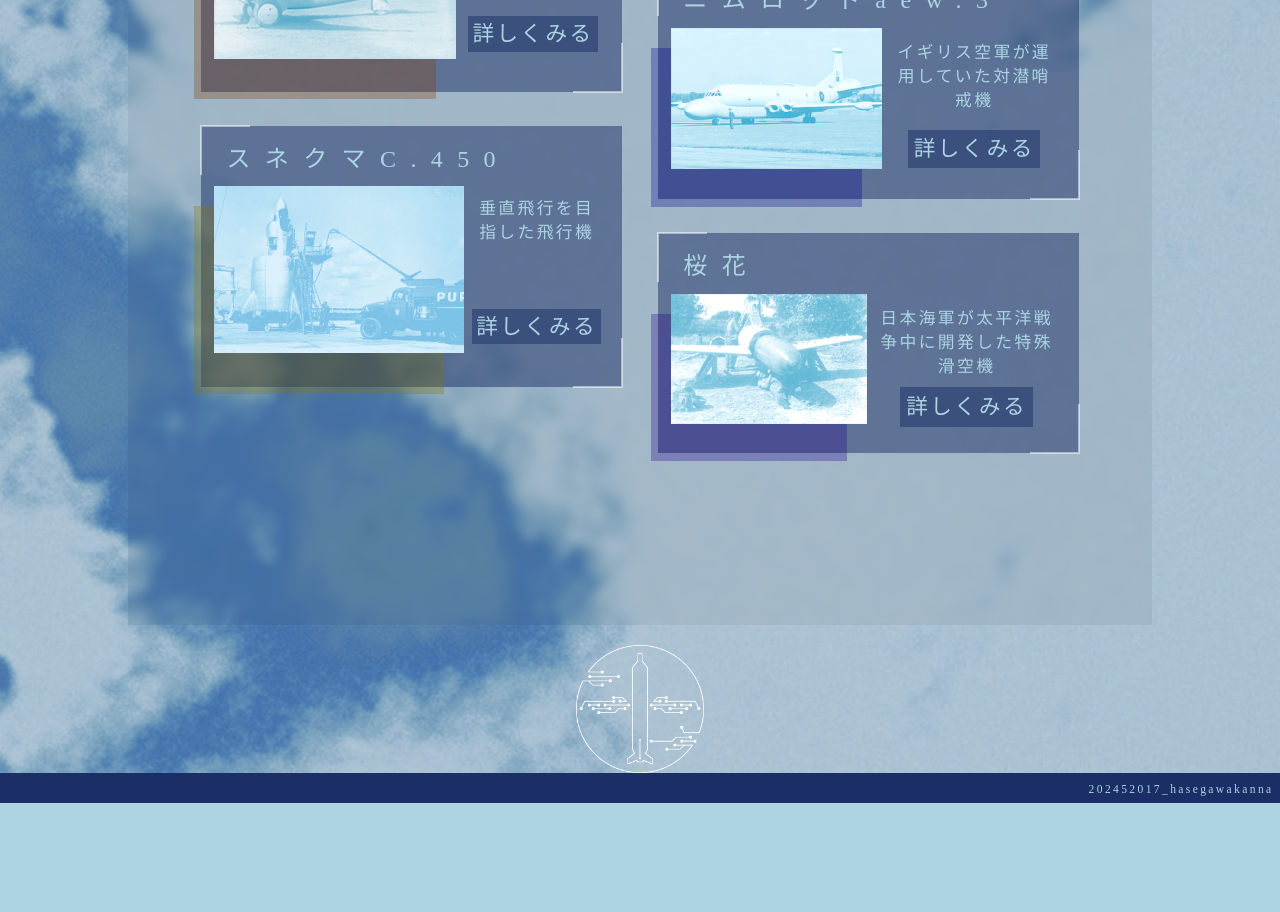
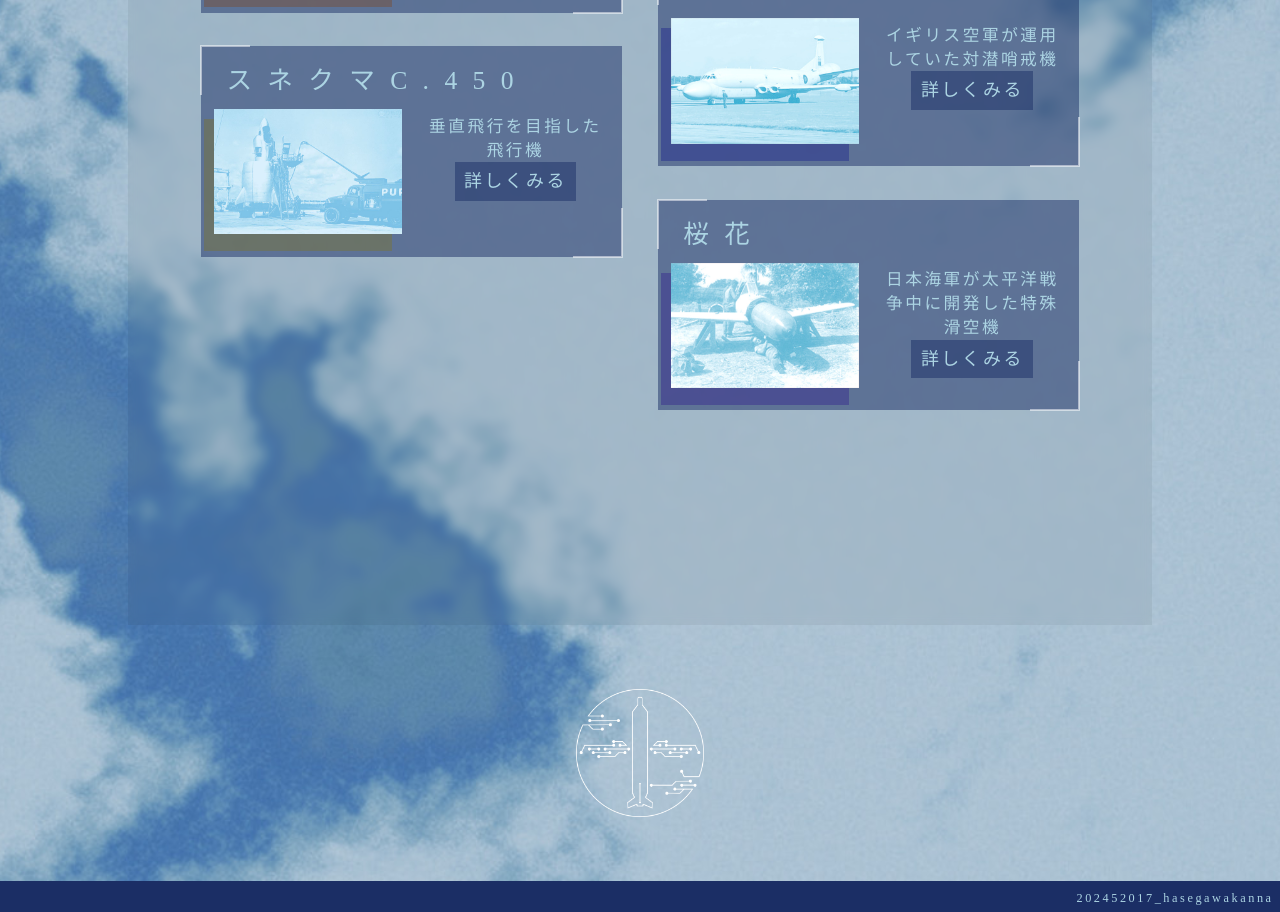
Before and after one commit to kankura74/vehicle, a plain HTML site: page index.html in a window 1280 px wide. Shown: the part 1138-2050 px from the top of the page. Before the commit the page ends 1941 px from the top, so only its background shows below. Drawn offline with Linux system fonts and the light colour scheme; some packages are replaced by stand-ins of ours; a web font is replaced by a local one.

Commit message:
Add files via upload

```diff
--- a/style.css
+++ b/style.css
@@ -3,7 +3,7 @@
 /* 共通部分*/
 /*必要なら書き足すこと*/
 html {
-	font-size: clamp( 0.5rem, calc( 0.75rem + 1vw ), 1.5rem );
+	font-size: clamp( 0.5rem, calc( 0.8rem + 1vw ), 2rem );
 }
 
 body {
@@ -35,6 +35,7 @@ a {
 	background: transparent;
 	text-decoration: none;
 	color: inherit;
+
 }
 
 
@@ -59,7 +60,7 @@ a {
 .wrapper {
 	margin: 0 auto;
 	width: 80%;
-	max-width: 1200px;
+	max-width: 1300px;
 }
 
 /* 所設定 */
@@ -167,7 +168,6 @@ li.list {
 .sozai5,
 .sozai6 {
 	width: 100%;
-	aspect-ratio: 2/1;
 	background-color: rgb(from var(--maincolor) r g b / 0.5);
 	/* さらに子要素に対してフレックスの設定 */
 	flex-direction: column;
@@ -177,6 +177,7 @@ li.list {
 	transition: .4s;
 	position: relative;
 	padding: 0 3% 3% 3%;
+	margin: 5% 0;
 }
 
 
@@ -253,7 +254,7 @@ li.list {
 	padding: 50px;
 }
 
-/* フレックスの中のフレックス2 */
+/*フレックス2 */
 .title {
 	flex: auto;
 	width: 100%;
@@ -270,19 +271,17 @@ li.list {
 }
 
 .naiyou {
-	flex: auto;
-	flex-grow: 0;
+	width: 100%;
+	gap: 5%;
 	/* さらにフレックスを分割 */
 	display: flex;
 }
 
-/* フレックスの中にあるフレックスの中のフレックス3 */
+/* フレックス3 */
 
 .syasin {
-	flex: auto;
 	width: 100%;
-	aspect-ratio: 4/3;;
-	flex-grow: 0;
+	flex: 1;
 	z-index: 100;
 	position: relative;
 }
@@ -292,8 +291,8 @@ li.list {
 	width: 100%;
 	height: 100%;
 	position: absolute;
-	bottom: -20px;
-	left: -20px;
+	bottom: -10px;
+	left: -10px;
 	z-index: 0;
 }
 
@@ -328,9 +327,8 @@ li.list {
 }
 
 .arasuzi {
-	flex: auto;
-	flex-grow: 2;
 	text-align: center;
+	flex: 1;
 }
 
 /* ボタンの設定 */
@@ -339,16 +337,18 @@ li.list {
 	color: var(--basecolor);
 	text-decoration: none;
 	background-color: rgb(from var(--maincolor) r g b / 0.5);
-	padding: 4% 3%;
-	font-size: 0.9rem;
+	padding: 5%;
+	margin: 10% 0 0 0;
+	font-size: 0.7rem;
 	z-index: 999;
 }
 .textlink a:hover {
 	color: var(--white);
 	background-color: rgb(from var(--basecolor) r g b / 0.2);
 	font-weight: bold;
-	font-size: 0.9rem;
+	font-size: 0.8rem;
 	transition: 1s;
+
 }
 
 .textlink02 a:hover::after {
@@ -359,14 +359,14 @@ li.list {
 /* arasuziのデザイン設定 */
 
 .text1 {
-	height: 65%;
-	font-size: 0.7rem;
-	padding: 6%;
+	font-size: 0.65rem;
+	padding: 2%;
 }
 
 .saigo img {
 	width: 10%;
-	margin: auto;
+	margin: 5% auto;
+text-align: center;
 	display: block;
 }
 
@@ -503,7 +503,6 @@ footer {
 
 	/* ↓スマホだけに表示 */
 	.setumei2 {
-		height: 50vw;
 		opacity: 0.42;
 		background-color: var(--brack);
 		color: var(--basecolor);
@@ -521,7 +520,7 @@ footer {
 	}
 
 	.text1 {
-		font-size: 1rem;
+		font-size: 1.2rem;
 		height: 70%;
 		padding: 2%;
 	}
@@ -599,13 +598,13 @@ footer {
 	/* ↑ヒーローイメージ左側の要素終了 */
 
 	.hero-img .setumei1 {
-		width: 56vw;
+		width: 50vw;
 
 		box-sizing: border-box;
 		margin: 5vw 10vw 2vw 5vw;
 		padding: 3vw;
-		font-size: 0.7rem;
-		line-height: 200%;
+		font-size: 1.2vw;
+		line-height: 3vw;
 
 		background-color: rgb(from var(--maincolor) r g b / 0.6);
 		color: var(--basecolor);
```
